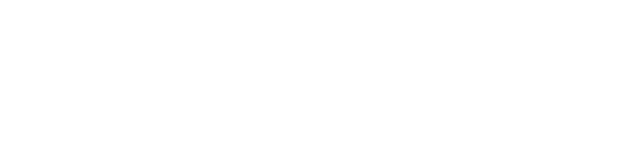
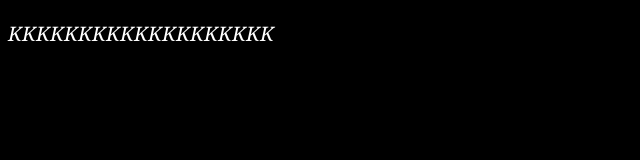
Before and after one commit to DanielAOSantos/TerceiroESCOLA, a plain HTML site: page index.html in a window 1280 px wide. Shown: the whole page, without its empty margins (0-640 px from the left). Drawn offline with Linux system fonts and the light colour scheme.

Commit message:
Add files via upload

```diff
--- a/index.html
+++ b/index.html
@@ -8,6 +8,10 @@
     <link rel="stylesheet" href="style.css">
 </head>
 <body>
-
+    <div class="texto">
+        <p>
+            KKKKKKKKKKKKKKKKKKK
+        </p>
+    </div>
 </body>
 </html>
--- a/style.css
+++ b/style.css
@@ -0,0 +1,9 @@
+body
+{background-color: black;}
+
+.texto{
+    color: white;
+    font-size: 20px;
+    font-family: Cambria, Cochin, Georgia, Times, 'Times New Roman', serif;
+    font-style:italic;
+}
```
